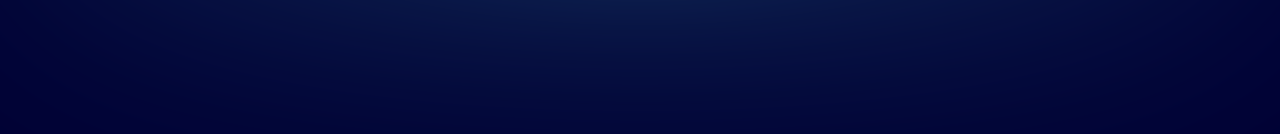
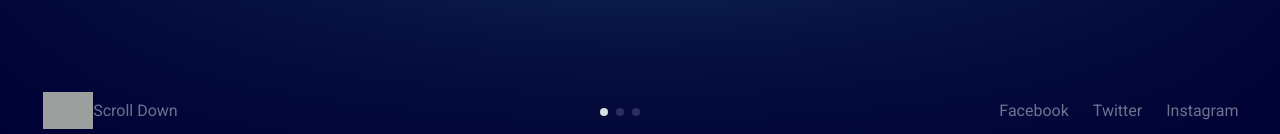
Before and after one commit to arturs706/testclient, a Next.js app: page / in a window 1280 px wide. Shown: the part 818-952 px from the top of the page. Built offline with nearby package versions, Linux system fonts and the light colour scheme; grey boxes are pictures that could not be loaded.

Commit message:
first-commit

```diff
--- a/app/globals.css
+++ b/app/globals.css
@@ -15,8 +15,22 @@ span::after {
 .swiper-pagination-bullet {
   opacity: 0.5;
   background-color: rgb(198, 198, 198) !important;
+  width: 4rem;
+  border-radius: 3px;
+
 }
 .swiper-pagination-bullet-active {
   opacity: 1;
   background-color: rgb(223, 222, 222) !important;
+  width: 4rem;
+  border-radius: 3px;
+
 }
+.swiper-pagination {
+  pointer-events: all !important;
+}
+
+.rotate-on-hover:hover {
+  transform: rotate(360deg);
+  transition: transform 0.5s ease-in-out;
+}
--- a/app/page.js
+++ b/app/page.js
@@ -6,6 +6,7 @@ import { Navigation, Pagination, Scrollbar, A11y } from 'swiper';
 import { Swiper, SwiperSlide } from 'swiper/react';
 import Image from 'next/image'
 import 'swiper/css';
+import 'swiper/css/pagination';
 
 
 
@@ -13,7 +14,8 @@ export default function Home() {
   const swiperRef = useRef(null);
   const [itemKey, setItemKey] = useState('01')
   const [textId, setTextId] = useState(0)
-  const [swiperElements, setSwiperElements] = useState(0)
+  const sectionRef = useRef(null);
+
   const swiperData = [
     {
       id: 1,
@@ -69,6 +71,10 @@ export default function Home() {
     setTextId(swiper.realIndex)
   }
 
+  const handleClick = () => {
+    sectionRef.current.scrollIntoView({ behavior: "smooth", block: "end" });
+  };
+
 
 
 
@@ -107,14 +113,14 @@ export default function Home() {
           modules={[Navigation, Pagination, Scrollbar, A11y]}
           pagination={{
             el: '.swiper-custom-pagination',
-            clickable: true,
+            clickable: true
           }}
+
           slidesPerView={1}
           ref={swiperRef}
           spaceBetween={10}
           loop={true}
           speed={1500}
-
           onSlideChange={handleSwiperItemIndex}
           >
           {swiperData.map((item, index) => (
@@ -172,9 +178,29 @@ export default function Home() {
         </div>
       </section>
 
-      <div className={styles.middlediv}></div>
+      <div className={styles.middlediv}>
+            <div className={styles.arrowdown}>
+              <Image
+                src="https://res.cloudinary.com/dttaprmbu/image/upload/v1678030287/arrowdown_xtrut2.svg"
+                alt="arrow-down"
+                width={50}
+                height={37}
+                className="rotate-on-hover" // add a class to trigger the rotation on hover
+                onClick={handleClick}
+              />
+              <span>Scroll Down</span>
 
-      <section className={styles.sectiontwo}></section>
+            </div>
+            <div className={styles.paginationwrapper}>
+              <div><div className="swiper-custom-pagination"></div></div>
+            </div>
+            <div className={styles.social}>
+              <div>Facebook</div>
+              <div>Twitter</div>
+              <div>Instagram</div>
+            </div>
+      </div>
+      <section className={styles.sectiontwo} ref={sectionRef}></section>
     </main>
   )
 }
--- a/app/page.module.css
+++ b/app/page.module.css
@@ -17,10 +17,7 @@
   justify-content: center;
   height: 100vh;
   width: 100%;
-
-
 }
-
 
 .divone {
  width: 100%;
@@ -77,10 +74,7 @@
 }
 
 /* ======== */
-.middlediv {
-  display: none;
-}
-/* ======== */
+
 .myswiperr {
   width: 20.5rem
 }
@@ -124,6 +118,47 @@
   position: relative;
   z-index: 5;
 }
+.arrowdown {
+  display: flex;
+  flex-direction: row;
+  justify-content: flex-start;
+  align-items: center;
+  width: 33%;
+  padding-left: 2.7rem;
+}
+.arrowdown img {
+  cursor: pointer;
+}
+.arrowdown span {
+  cursor: pointer;
+  color: #ffffff6f;
+}
+
+.social {
+  display: flex;
+  flex-direction: row;
+  justify-content: flex-end;
+  margin-right: 2.6rem;
+  color: #ffffff6f;
+  width: 33%;
+}
+
+.social div {
+  margin-left: 1.5rem;
+  cursor: pointer;
+}
+
+.paginationwrapper {
+  display: flex;
+  flex-direction: row;
+  justify-content: center;
+  align-items: center;
+  width: 33%;
+}
+.rotate-on-hover:hover {
+  transform: rotate(360deg);
+  transition: transform 0.5s ease-in-out;
+}
 
 
 
@@ -138,7 +173,7 @@
   justify-content: center;
   height: 100vh;
   width: 100%;
-  background-color: #6d6e86;
+  background-color: #000235;
 }
 .maindivh1024 {
   display: none;
@@ -152,7 +187,6 @@
   cursor: pointer;
   position: relative;
   z-index: 5;
-
 }
 
 
@@ -245,6 +279,10 @@
     display: flex;
     color: #ffffff;
     height: 10vh;
+    justify-content: space-between;
+    align-items: center;
+    width: 100%;
+    max-width: 1440px;
   }
 
   .maindivh1 {
```
